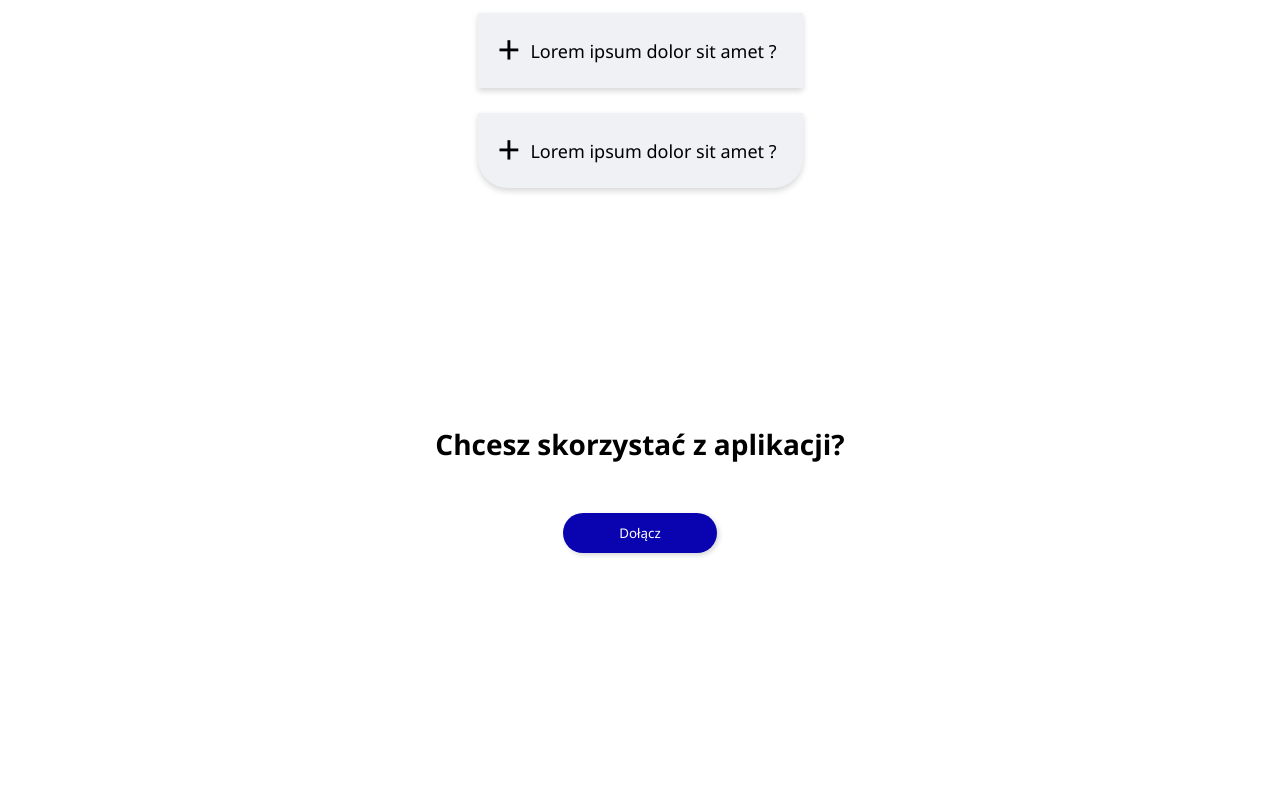
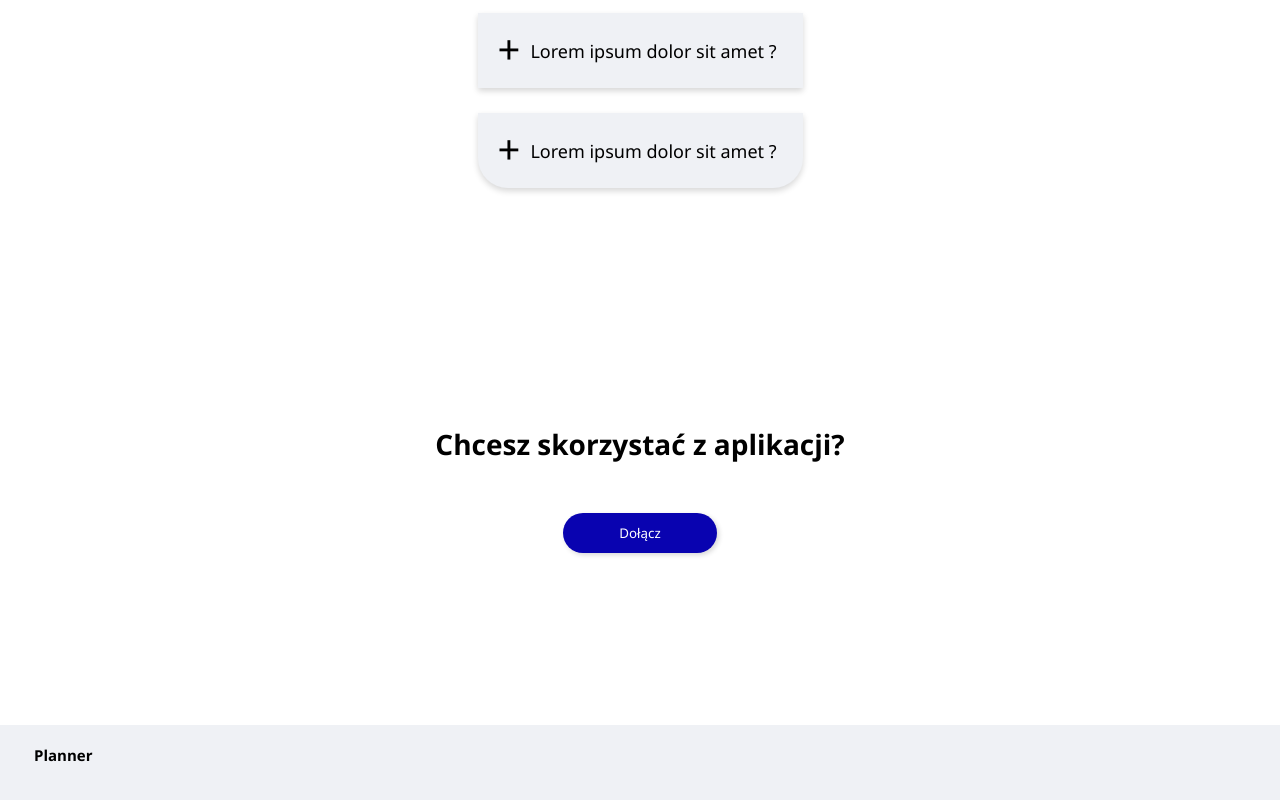
Before and after one commit to Bartlomiej95/Planner2-frontend, a React (Create React App) app: page / in a window 1280 px wide. Shown: the part 1725-2525 px from the top of the page. Before the commit the page ends 2450 px from the top, so only its background shows below. Built offline with nearby package versions, Linux system fonts and the light colour scheme.

Commit message:
Created footer section

```diff
--- /dev/null
+++ b/src/organisms/Footer/Footer.tsx
@@ -0,0 +1,23 @@
+import styled from 'styled-components';
+import { Logo } from '../../components/Heading/Heading';
+
+const Wrapper = styled.footer`
+    width: 100vw;
+    min-height: 75px;
+    background-color: #EFF1F5;
+`;
+
+const FooterLogo = styled(Logo)`
+    margin-left: 34px;
+    padding: 20px 0;
+`;
+
+const Footer = () => {
+    return(
+        <Wrapper>
+            <FooterLogo>Planner</FooterLogo>
+        </Wrapper>
+    )
+}
+
+export default Footer;
--- a/src/views/HomePage.tsx
+++ b/src/views/HomePage.tsx
@@ -3,6 +3,7 @@ import Header from "../organisms/Header/Header";
 import PlannerFunc from "../organisms/PlannerFunc/PlannerFunc";
 import FAQSection from "../organisms/FAQSection/FAQSection";
 import JoinUsSection from "../organisms/JoinUsSection/JoinUsSection";
+import Footer from "../organisms/Footer/Footer";
 
 export const HomePage = () => {
     return(
@@ -12,6 +13,7 @@ export const HomePage = () => {
             <PlannerFunc />
             <FAQSection />
             <JoinUsSection />
+            <Footer/>
         </>
     )
 }
```
